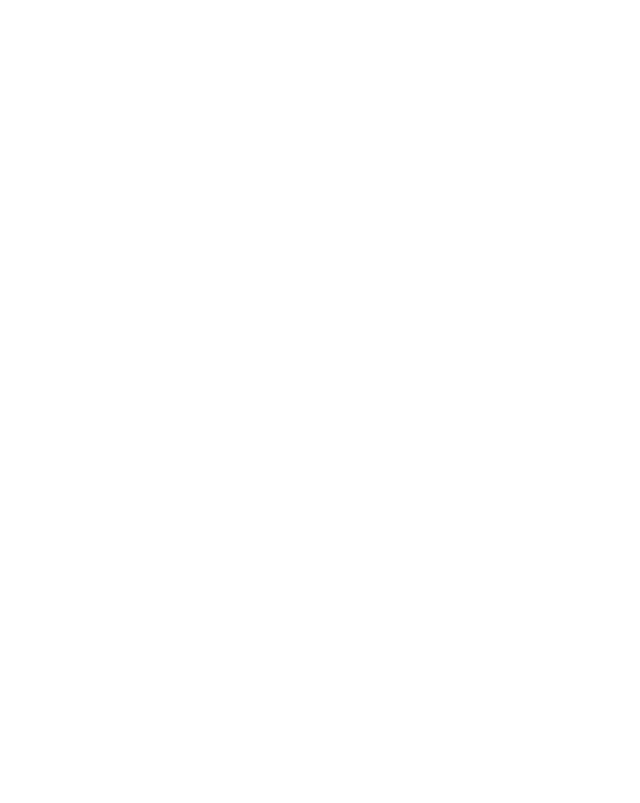
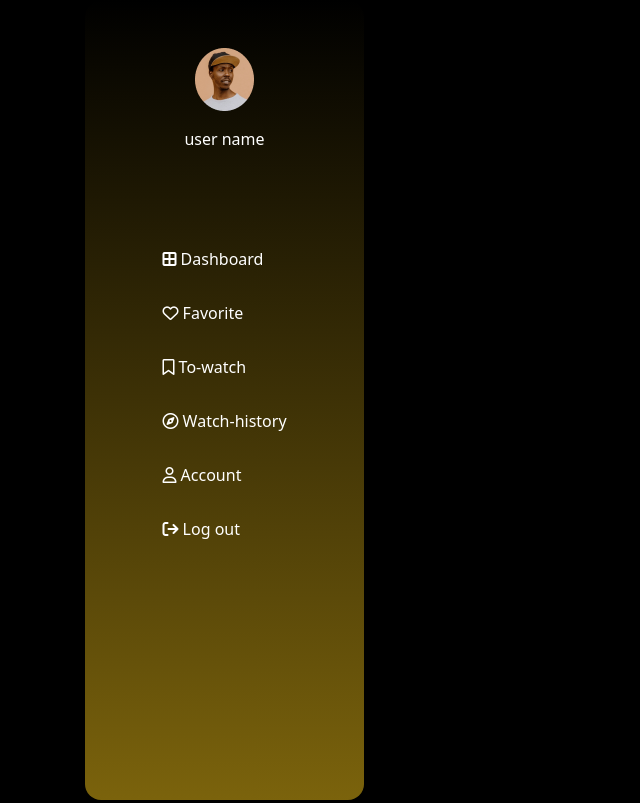
Before and after one commit to zakaria-elkoh/Movie-Mingle, a plain HTML site: page dashboard.html in a window 1280 px wide. Shown: the whole page, without its empty margins (0-640 px from the left). Drawn offline with nearby package versions, Linux system fonts and the light colour scheme.

Commit message:
ajout sidebar

```diff
--- a/css/dashboard.css
+++ b/css/dashboard.css
@@ -0,0 +1,25 @@
+.side-content {
+    gap: 6em;
+}
+
+.nav {
+    gap: 30px;
+}
+
+.nav li a:hover {
+    background-color: #f5c5181b;
+    padding: 10px 15px;
+    border-radius: 1em;
+}
+
+.side-content {
+    background-color: black;
+    background-image: linear-gradient(black, #f5c51880);
+    margin: 3px;
+    border-radius: 1em;
+}
+
+.side-content span {
+    color: white;
+    font-size: 1em;
+}
--- a/dashboard.html
+++ b/dashboard.html
@@ -8,19 +8,38 @@
         content="Build an incredible workplace and grow your business with Gusto’s all in-one platform with amazing">
     <title>dashboard</title>
     <link rel="stylesheet" href="css/dashboard.css">
+
+    <link rel="stylesheet" href="https://cdnjs.cloudflare.com/ajax/libs/font-awesome/6.4.2/css/all.min.css">
+
     <link href="https://cdn.jsdelivr.net/npm/bootstrap@5.3.2/dist/css/bootstrap.min.css" rel="stylesheet"
         integrity="sha384-T3c6CoIi6uLrA9TneNEoa7RxnatzjcDSCmG1MXxSR1GAsXEV/Dwwykc2MPK8M2HN" crossorigin="anonymous">
+
     <script src="https://cdn.jsdelivr.net/npm/bootstrap@5.3.2/dist/js/bootstrap.bundle.min.js"
         integrity="sha384-C6RzsynM9kWDrMNeT87bh95OGNyZPhcTNXj1NW7RuBCsyN/o0jlpcV8Qyq46cDfL"
         crossorigin="anonymous"></script>
 </head>
 
-<body>
-<section class="side-bar">
-<div>
-    <img src="" alt="">
-</div>
-</section>
+<body class="container bg-black">
+    <section class="side-bar container-fluid">
+        <div class="row flex-nowrap">
+            <div class="side-content d-flex flex-column align-items-center py-5 col-auto col-md-3 min-vh-100">
+                <div class="profil d-flex flex-column align-items-center gap-3">
+                    <img src="img/user.png" alt="">
+                    <span class="d-none d-md-inline">user name</span>
+                </div>
+                <ul class="nav d-flex flex-column">
+                    <li><a href="#" class="text-decoration-none text-white"><i class="fa-solid fa-border-all"></i> <span class="d-none d-md-inline">Dashboard</span></a></li>
+                    <li><a href="#" class="text-decoration-none text-white"><i class="fa-regular fa-heart"></i> <span class="d-none d-md-inline">Favorite</span></a></li>
+                    <li><a href="#" class="text-decoration-none text-white"><i class="fa-regular fa-bookmark"></i> <span class="d-none d-md-inline">To-watch</span></a></li>
+                    <li><a href="#" class="text-decoration-none text-white"><i class="fa-regular fa-compass"></i> <span class="d-none d-md-inline">Watch-history</span></a></li>
+                    <li><a href="#" class="text-decoration-none text-white"><i class="fa-regular fa-user"></i> <span class="d-none d-md-inline">Account</span></a></li>
+                    <li><a href="#" class="text-decoration-none text-white"><i class="fa-solid fa-arrow-right-from-bracket"></i> <span class="d-none d-md-inline">Log out</span></a></li>
+                </ul>
+            </div>
+
+        </div>
+
+    </section>
 </body>
 
 </html>
```
Also changed, not shown: img/user.png (added).
